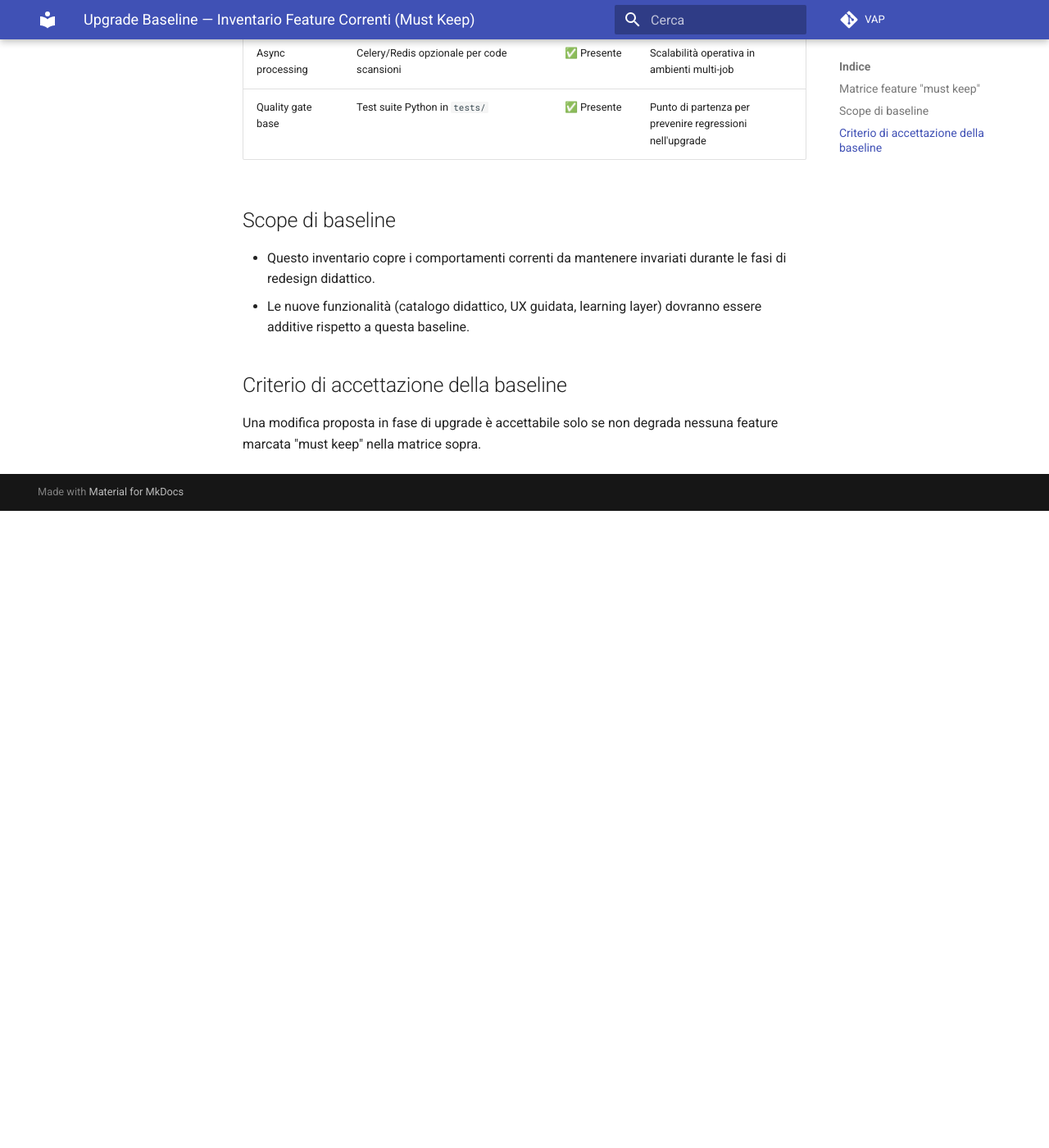
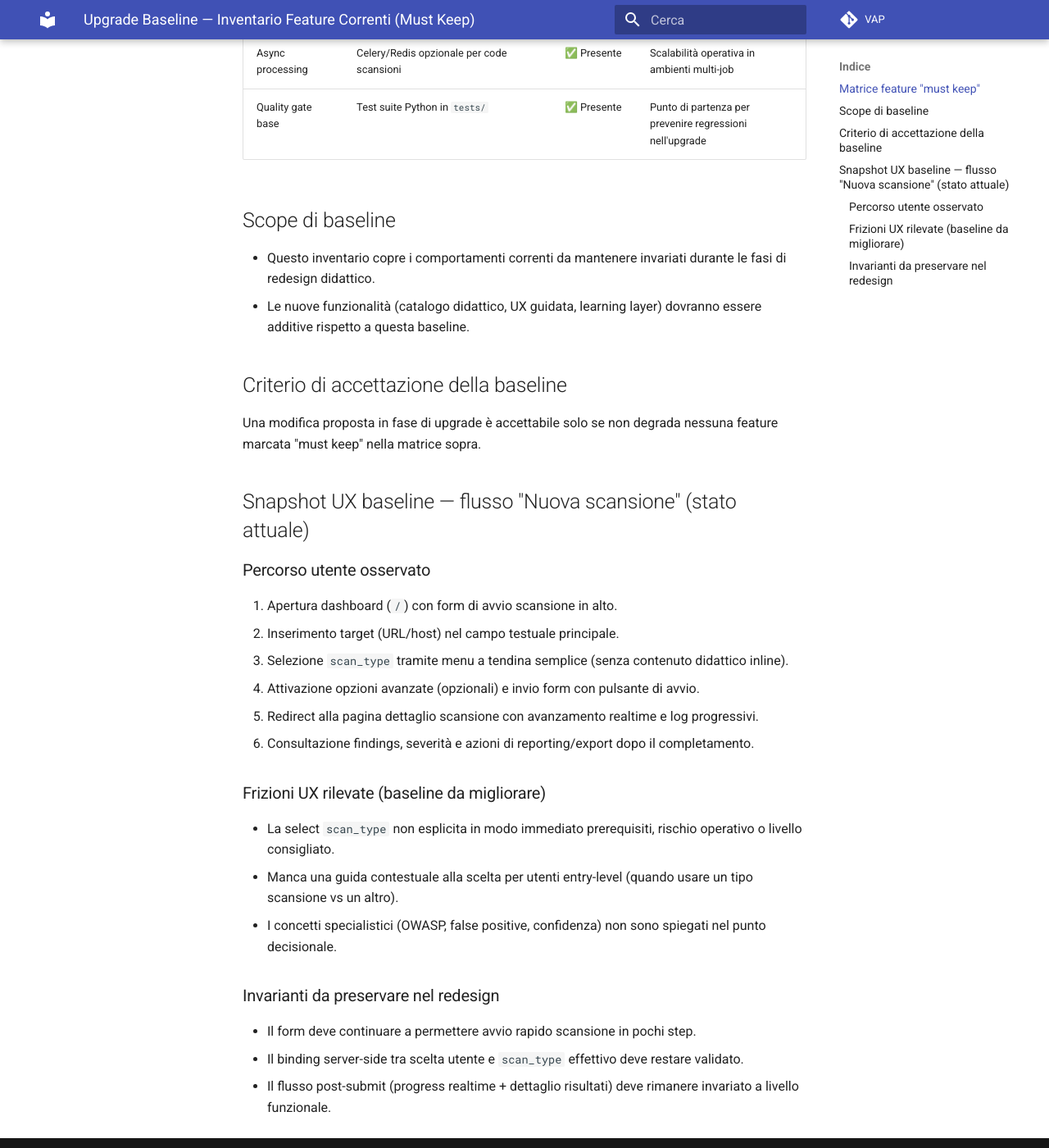
Before and after one commit to chiaraberti13/vap, an MkDocs documentation site: the page built from docs/upgrade-baseline.md, in a window 1280 px wide and 1400 px high, scrolled down 999 px. Shown: the whole window at 82% size. Built offline with MkDocs 1.6.1 and Material for MkDocs 9.7.7, drawn with Linux system fonts in a browser that asks for light colours; before the commit the page ends 1622 px from its top, so only the background shows below that.

Commit message:
docs: completa snapshot UX baseline della nuova scansione

```diff
--- a/docs/upgrade-baseline.md
+++ b/docs/upgrade-baseline.md
@@ -25,3 +25,24 @@ Questo documento fotografa lo stato attuale della piattaforma VAP prima dell'upg
 ## Criterio di accettazione della baseline
 
 Una modifica proposta in fase di upgrade è accettabile solo se non degrada nessuna feature marcata "must keep" nella matrice sopra.
+
+
+## Snapshot UX baseline — flusso "Nuova scansione" (stato attuale)
+
+### Percorso utente osservato
+1. Apertura dashboard (`/`) con form di avvio scansione in alto.
+2. Inserimento target (URL/host) nel campo testuale principale.
+3. Selezione `scan_type` tramite menu a tendina semplice (senza contenuto didattico inline).
+4. Attivazione opzioni avanzate (opzionali) e invio form con pulsante di avvio.
+5. Redirect alla pagina dettaglio scansione con avanzamento realtime e log progressivi.
+6. Consultazione findings, severità e azioni di reporting/export dopo il completamento.
+
+### Frizioni UX rilevate (baseline da migliorare)
+- La select `scan_type` non esplicita in modo immediato prerequisiti, rischio operativo o livello consigliato.
+- Manca una guida contestuale alla scelta per utenti entry-level (quando usare un tipo scansione vs un altro).
+- I concetti specialistici (OWASP, false positive, confidenza) non sono spiegati nel punto decisionale.
+
+### Invarianti da preservare nel redesign
+- Il form deve continuare a permettere avvio rapido scansione in pochi step.
+- Il binding server-side tra scelta utente e `scan_type` effettivo deve restare validato.
+- Il flusso post-submit (progress realtime + dettaglio risultati) deve rimanere invariato a livello funzionale.
```
Also changed, not shown: upgrade.md (+1 -1 lines).
